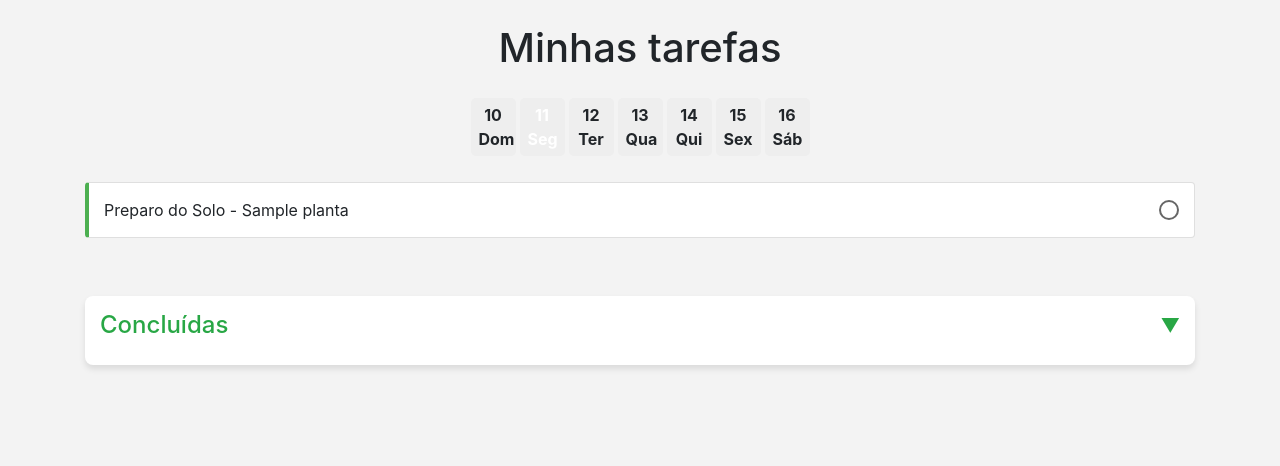
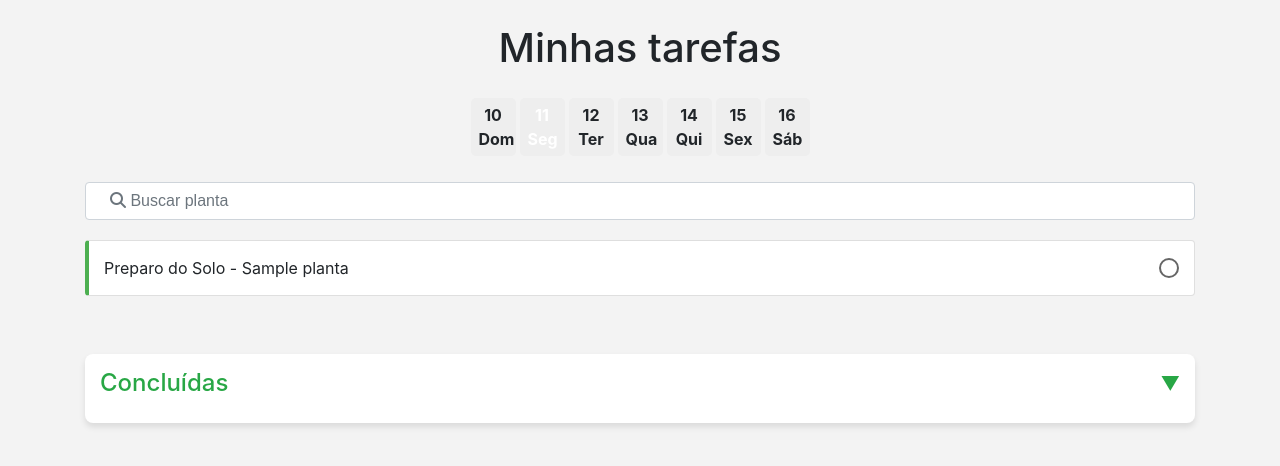
Before and after one commit to MatheusMV05/Projetos-2---G1, a Django app: page /tarefas_do_dia/ in a window 1280 px wide. Shown: the top 466 px of the page. Run offline with Django 5.2, Linux system fonts and the light colour scheme; tables that the repository leaves empty hold one stand-in row (values such as "Sample post"); parts of the project's set-up code (start-up, migrations or seed data) failed here and were passed over; some libraries are stand-ins or nearby versions.

Commit message:
feat: add search functionality for plants and update task display logic

```diff
--- a/ryb_agro_app/static/css/tarefas_do_dia.css
+++ b/ryb_agro_app/static/css/tarefas_do_dia.css
@@ -113,3 +113,14 @@ li {
 	background-color: #4caf50;
 	border: none;
 }
+
+/* Estilo do campo de busca */
+.search-container {
+	position: relative;
+	margin-bottom: 20px;
+}
+
+#search-plant {
+	font-size: 1rem;
+	padding-left: 1.5rem;
+}
--- a/ryb_agro_app/static/js/tarefas_do_dia.js
+++ b/ryb_agro_app/static/js/tarefas_do_dia.js
@@ -51,24 +51,23 @@ function toggleTaskCompletion(checkbox, tipoAcao, tarefaId) {
 		document.getElementById('concluidas-list').appendChild(taskItem);
 
 		// Verifique se o tipo é colheita e envie ao backend
-		if (tipoAcao === "Colheita") {
+		if (tipoAcao === 'Colheita') {
 			fetch('/registrar_colheita/', {
 				method: 'POST',
 				headers: {
 					'Content-Type': 'application/json',
-					'X-CSRFToken': '{{ csrf_token }}'  // Token CSRF do Django
+					'X-CSRFToken': '{{ csrf_token }}', // Token CSRF do Django
 				},
-				body: JSON.stringify({ tarefaId: tarefaId })
+				body: JSON.stringify({ tarefaId: tarefaId }),
 			})
-			.then(response => response.json())
-			.then(data => console.log(data.message))
-			.catch(error => console.error('Erro:', error));
+				.then((response) => response.json())
+				.then((data) => console.log(data.message))
+				.catch((error) => console.error('Erro:', error));
 		}
 	} else {
 		document.getElementById('pendentes-section').appendChild(taskItem);
 	}
 }
-
 
 // Função para obter o CSRF token no Django
 function getCookie(name) {
@@ -76,3 +75,47 @@ function getCookie(name) {
 	const parts = value.split(`; ${name}=`);
 	if (parts.length === 2) return parts.pop().split(';').shift();
 }
+
+function buscarPlanta() {
+	const query = document.getElementById('search-plant').value;
+
+	fetch(`/buscar_planta/?query=${encodeURIComponent(query)}`)
+		.then((response) => response.json())
+		.then((data) => {
+			const pendentesSection = document.getElementById('pendentes-section');
+			pendentesSection.innerHTML = '';
+
+			if (data.tarefas) {
+				for (const [planta, tarefas] of Object.entries(data.tarefas)) {
+					const plantaSection = document.createElement('div');
+					plantaSection.classList.add('planta-section', 'mb-3');
+					const tarefaList = document.createElement('ul');
+					tarefaList.classList.add('list-group');
+
+					tarefas.forEach((tarefa) => {
+						const listItem = document.createElement('li');
+						listItem.classList.add(
+							'list-group-item',
+							'd-flex',
+							'justify-content-between',
+							'align-items-center'
+						);
+						listItem.innerHTML = `
+                            <span onclick="showTaskDetails('${tarefa.tipo_acao}', '${tarefa.descricao}', '${tarefa.planta}')">
+                                ${tarefa.tipo_acao} - ${tarefa.planta}
+                            </span>
+                            <input type="checkbox" class="checkbox" onclick="toggleTaskCompletion(this)" />
+                        `;
+						tarefaList.appendChild(listItem);
+					});
+
+					plantaSection.appendChild(tarefaList);
+					pendentesSection.appendChild(plantaSection);
+				}
+			} else {
+				pendentesSection.innerHTML =
+					'<p class="text-muted">Nenhuma tarefa encontrada.</p>';
+			}
+		})
+		.catch((error) => console.error('Erro ao buscar plantas:', error));
+}
--- a/ryb_agro_app/templates/tarefas_do_dia.html
+++ b/ryb_agro_app/templates/tarefas_do_dia.html
@@ -28,6 +28,17 @@
 				id="dias-semana"
 				class="dias-semana d-flex justify-content-center mb-4"
 			></div>
+
+			<div class="search-container">
+				<input
+					type="search"
+					id="search-plant"
+					class="form-control"
+					placeholder="&#xf002; Buscar planta"
+					style="font-family: Arial, FontAwesome"
+					oninput="buscarPlanta()"
+				/>
+			</div>
 
 			<!-- Seção para Tarefas Pendentes -->
 			<div id="pendentes-section">
--- a/ryb_agro_app/urls.py
+++ b/ryb_agro_app/urls.py
@@ -15,5 +15,6 @@ urlpatterns = [
     path('planta/', views.add_planta, name='planta'),
     path('tarefas_do_dia/', views.tarefas_do_dia, name='tarefas_do_dia'),
     path('registrar_colheita/', views.registrar_colheita, name='registrar_colheita'),
+    path('buscar_planta/', views.buscar_planta, name='buscar_planta'),
 
 ]
--- a/ryb_agro_app/views.py
+++ b/ryb_agro_app/views.py
@@ -202,7 +202,8 @@ def tarefas_do_dia(request):
                         descricao=acao.get('descricao')
                     )
                 else:
-                    print(f"Etapa inesperada: {acao}")  # Para depuração, remover em produção
+                    # Para depuração, remover em produção
+                    print(f"Etapa inesperada: {acao}")
 
         # Verifica etapas já existentes no cronograma da planta
         for cronograma in planta.cronogramas.all():
@@ -229,6 +230,47 @@ def tarefas_do_dia(request):
     return render(request, 'tarefas_do_dia.html', {'tarefas_do_dia': tarefas_do_dia})
 
 
+@login_required
+@csrf_exempt
+def buscar_planta(request):
+    if request.method == 'GET':
+        termo_busca = request.GET.get('query', '').lower()
+        tarefas_filtradas = {}
+
+        for planta in Planta.objects.all():
+            if termo_busca in planta.nome.lower():
+                tarefas = []
+                dias_desde_plantio = (date.today() - planta.data_plantio).days
+                etapas_plantas = json.load(open(os.path.join(
+                    settings.BASE_DIR, 'etapas_plantas.json'), 'r', encoding='utf-8'))
+                planta_etapas = etapas_plantas.get(
+                    planta.nome, {}).get("acoes", [])
+
+                # Filtra as etapas da planta com base nas regras
+                for cronograma in planta.cronogramas.all():
+                    for etapa in cronograma.etapas.all():
+                        if etapa.intervalo_dias == 0:
+                            if dias_desde_plantio >= etapa.dias_após_plantio:
+                                tarefas.append({
+                                    "tipo_acao": etapa.tipo_acao,
+                                    "descricao": etapa.descricao,
+                                    "planta": planta.nome
+                                })
+                        else:
+                            if dias_desde_plantio >= etapa.dias_após_plantio and \
+                               (dias_desde_plantio - etapa.dias_após_plantio) % etapa.intervalo_dias == 0:
+                                tarefas.append({
+                                    "tipo_acao": etapa.tipo_acao,
+                                    "descricao": etapa.descricao,
+                                    "planta": planta.nome
+                                })
+                if tarefas:
+                    tarefas_filtradas[planta.nome] = tarefas
+
+        return JsonResponse({'tarefas': tarefas_filtradas})
+    return JsonResponse({'error': 'Método não permitido'}, status=405)
+
+
 def registrar_colheita(request):
     if request.method == 'POST':
         data = json.loads(request.body)
```
Lines whose indentation alone changed are shown as unchanged.
